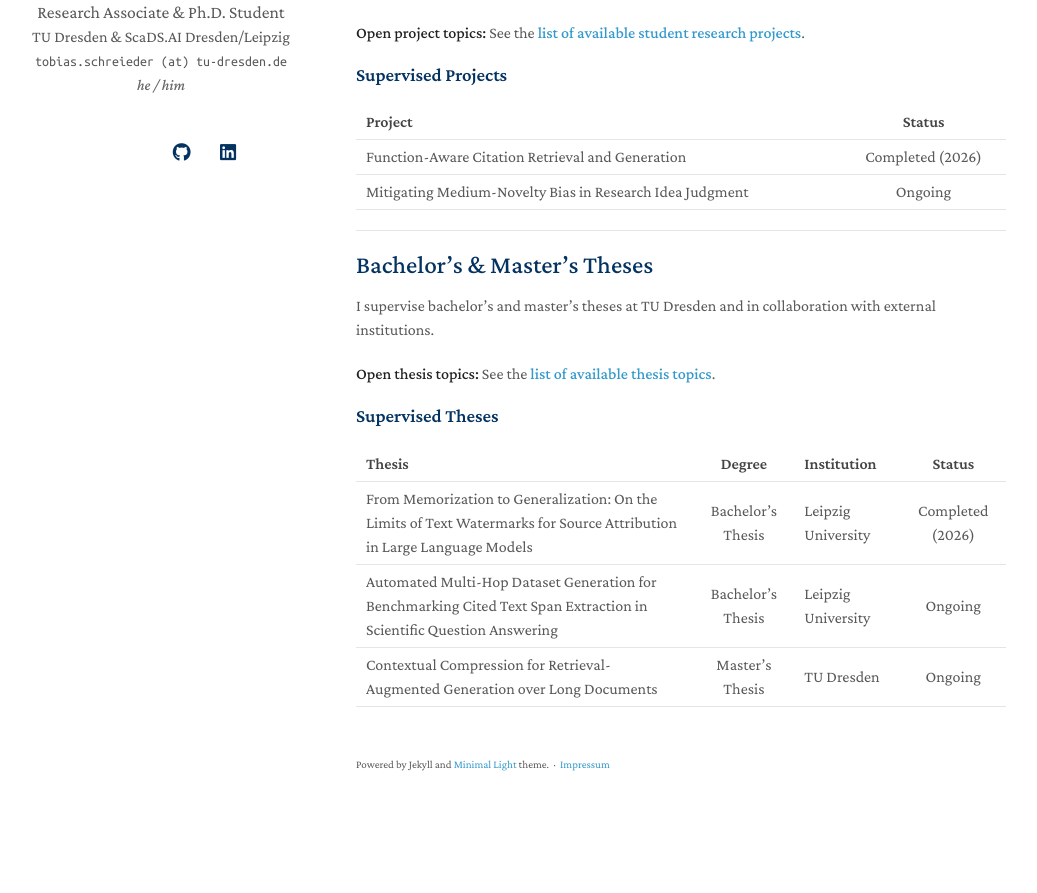
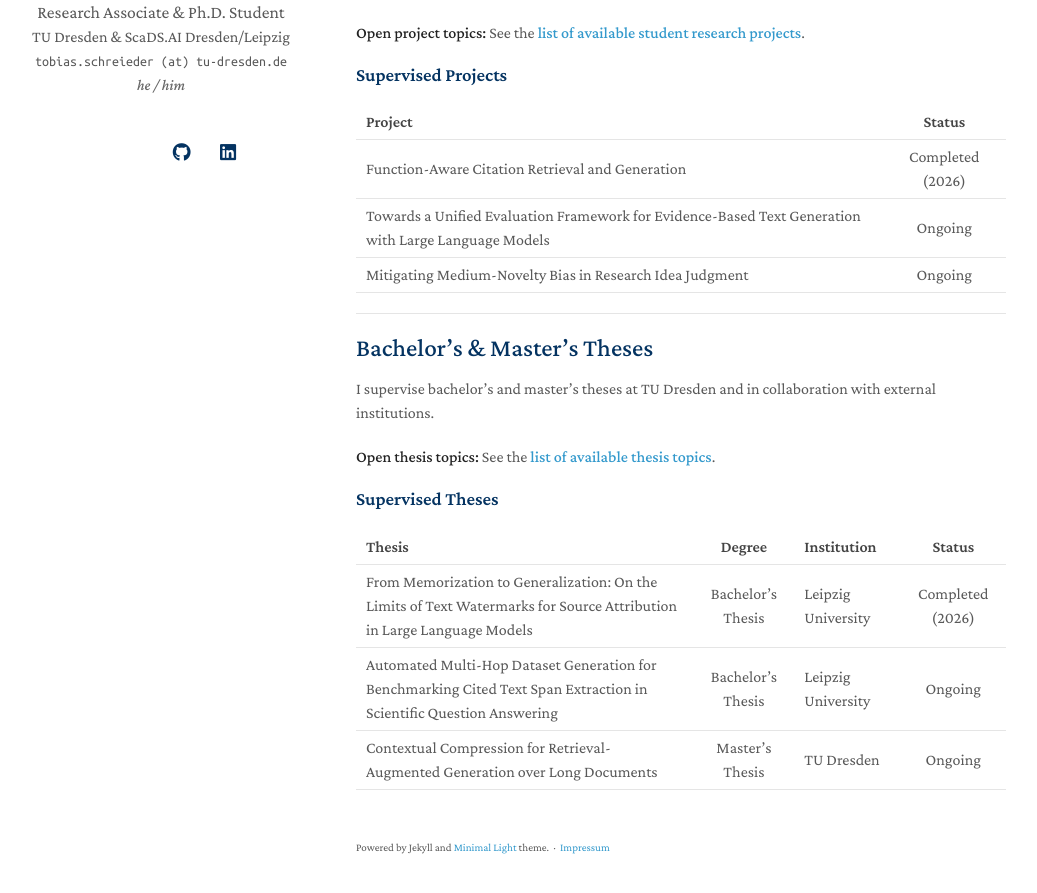
Before and after one commit to tobiasschreieder/tobiasschreieder.github.io, a Jekyll site: the page built from teaching.md, in a window 1280 px wide and 1340 px high. Shown: the part 412-1305 px from the top of the window, without its empty margins (124-1161 px from the left). Built offline with Jekyll 4.4.1, drawn with Linux system fonts in a browser that asks for light colours; a style sheet for code colours, icons or effects is not loaded.

Commit message:
Add ongoing project to teaching.md

```diff
--- a/teaching.md
+++ b/teaching.md
@@ -24,6 +24,7 @@ I supervise student research projects in the areas of natural language processin
 | Project | Status |
 |:--------|:------:|
 | Function-Aware Citation Retrieval and Generation | Completed (2026) |
+| Towards a Unified Evaluation Framework for Evidence-Based Text Generation with Large Language Models | Ongoing |
 | Mitigating Medium-Novelty Bias in Research Idea Judgment | Ongoing |
 
 ---
```
